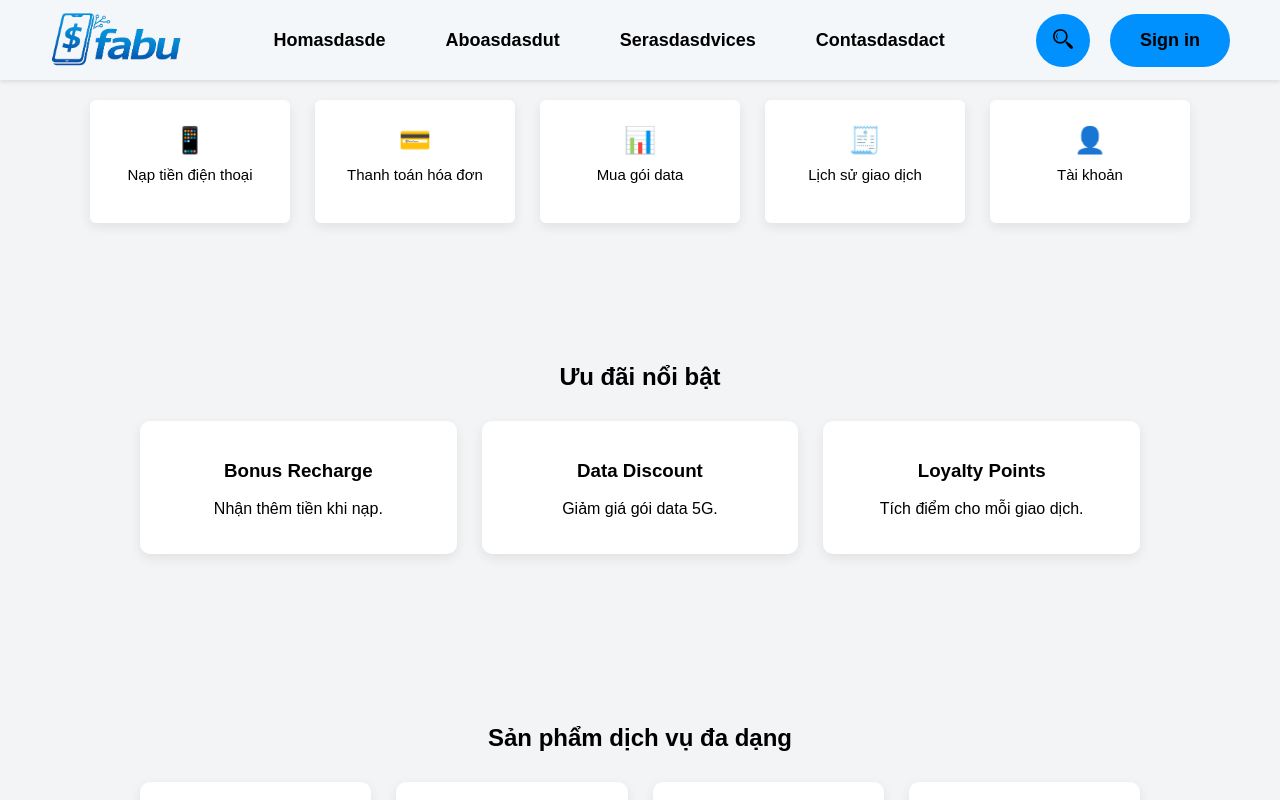
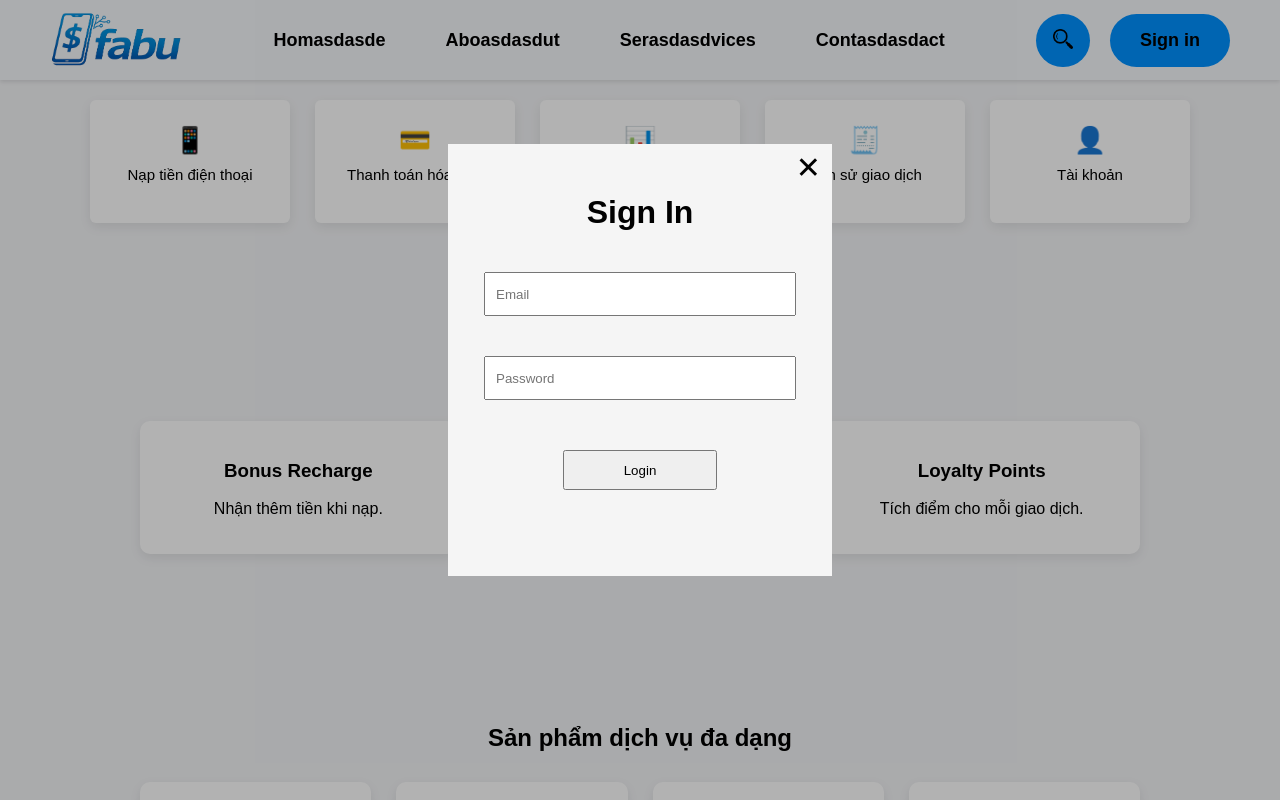
Before and after one commit to MinhBiTong/Fabu, a Next.js app in the folder src/frontend/: page / in a window 1280 px wide. Both pictures are taken after a click on the button "Sign in". Shown: the top 800 px of the page. Built offline with nearby package versions, Linux system fonts and the light colour scheme; grey boxes are pictures that could not be loaded.

Commit message:
Sign in base
cái login form tạm thời (tui chưa biết cacah các ông cho đăng nhập hoặc đăng ký kiểu gì ) (ấn sign in để mở log in form)

```diff
--- a/src/frontend/src/components/features/auth/LoginForm.tsx
+++ b/src/frontend/src/components/features/auth/LoginForm.tsx
@@ -0,0 +1,32 @@
+"use client";
+
+type Props = {
+  onClose: () => void;
+};
+
+function LoginForm({ onClose }: Props) {
+  return (
+    <div className= "FullScreen">
+    <div className="loginOverlay">
+
+      <div className="loginform">
+
+        <button className="closeBtn"onClick={onClose}>✕</button>
+
+        <h1>Sign In</h1>
+
+       <div className="Mainform">
+        <input type="email" placeholder="Email" />
+        <input type="password" placeholder="Password" />
+
+        <button className="loginSubmit">
+          Login
+        </button>
+           </div>
+      </div>
+
+    </div>
+    </div>
+  );
+}
+export default LoginForm;
--- a/src/frontend/src/components/layout/Header.tsx
+++ b/src/frontend/src/components/layout/Header.tsx
@@ -1,18 +1,28 @@
+"use client";
+
+import { useState } from "react";
 import Image from "next/image";
+
+import Loginform from "../features/auth/LoginForm";
+
 import logo from "../../styles/images/FABUlogo.png";
 import Icon from "../../styles/images/search.png";
 import Menu from "../../styles/images/menu.png";
 import User from "../../styles/images/user.png";
 
 function Header() {
+
+    const [showLogin, setShowLogin] = useState(false);
+
   return (
+    <>
     <div className="navibar">
 
       <div className="menu">
-        <Image src={Menu} alt="Menu"  />
+      <Image src={Menu} alt="Menu"  />
       </div>
 
-      <div className="logo">
+       <div className="logo">
         <Image src={logo} alt="Logo"  />
       </div>
 
@@ -22,13 +32,12 @@ function Header() {
         <button>Serasdasdvices</button>
         <button>Contasdasdact</button>
       </div>
-
       <div className="signin">
       <button className="SearchButton">
         <Image src={Icon} alt="Search" width={20} height={20} />
       </button >
 
-        <button className="SigninButton">Sign in</button>
+        <button className="SigninButton"   onClick={() => setShowLogin(true)}>Sign in</button>
          <button className="ProfileButton">
            <Image src={User} alt="Search"/>
          </button>
@@ -36,6 +45,11 @@ function Header() {
       </div>
 
     </div>
+      {showLogin && (
+        <Loginform onClose={() => setShowLogin(false)} />
+      )}
+
+    </>
   );
 }
 
--- a/src/frontend/src/styles/globals.css
+++ b/src/frontend/src/styles/globals.css
@@ -303,3 +303,75 @@ width : 80%
 
 }
 /* Footer */
+
+
+/* Login Form */
+.FullScreen{
+  background-color: rgba(0, 0, 0, 0.3) ;
+  position: fixed;
+  top: 0;
+  left: 0;
+
+  width: 100vw;
+  height: 100vh;
+  z-index: 2 ;
+}
+.FullScreen .loginOverlay {
+  width: 100%;
+  height: 90%;
+  display: flex;
+  align-items: center;
+  justify-content: center;
+}
+.FullScreen .loginOverlay .loginform {
+  background-color: whitesmoke;
+ width : 30%;
+ height : 60%;
+ align-items: center;
+display: flex;
+flex-direction: column;
+position : relative ;
+gap : 10px ;
+}
+.FullScreen .loginOverlay .loginform .closeBtn{
+  top : 5px ;
+  right : 5px ;
+  position: absolute;
+  background-color: transparent ;
+  border : none ;
+  font-size: 30px ;
+  cursor : pointer ;
+}
+
+.FullScreen .loginOverlay .loginform  h1{
+ margin-top : 50px ;
+}
+.FullScreen .loginOverlay .loginform .Mainform{
+ margin-top : 10px ;
+ display : flex ;
+ flex-direction: column ;
+  align-items: center ;
+  gap : 40px ;
+  width : 100% ;
+}
+
+.FullScreen .loginOverlay .loginform .Mainform input{
+  width : 75% ;
+ height : 40px ;
+ padding : 0 10px ;
+}
+
+.FullScreen .loginOverlay .loginform .Mainform button{
+ margin-top : 10px ;
+ display : flex ;
+ flex-direction: column ;
+ justify-content: center;
+  align-items: center ;
+   height : 40px ;
+  width : 40% ;
+}
+
+
+
+
+/* Login Form */
```
